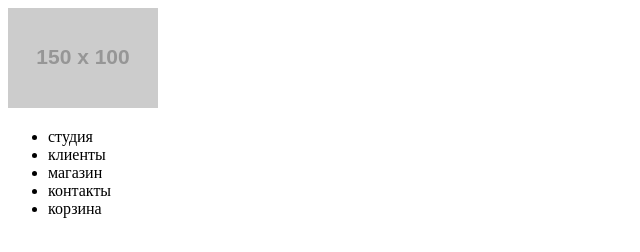
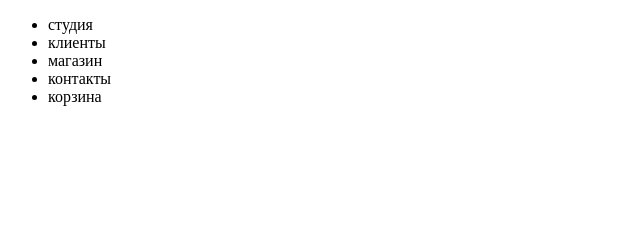
Before and after one commit to EkaterinaMubarak/1179467-nerds-26, a plain HTML site: page index.html in a window 1280 px wide. Shown: the whole page, without its empty margins (0-640 px from the left). Drawn offline with Linux system fonts and the light colour scheme; placeholder pictures from the web are drawn by us.

Commit message:
Update index.html

```diff
--- a/index.html
+++ b/index.html
@@ -6,7 +6,6 @@
   </head>
   <body>
     <header>
-      <img src="https://via.placeholder.com/150x100" alt=">
         <nav>
           <ul>
             <li>студия</li>
```
